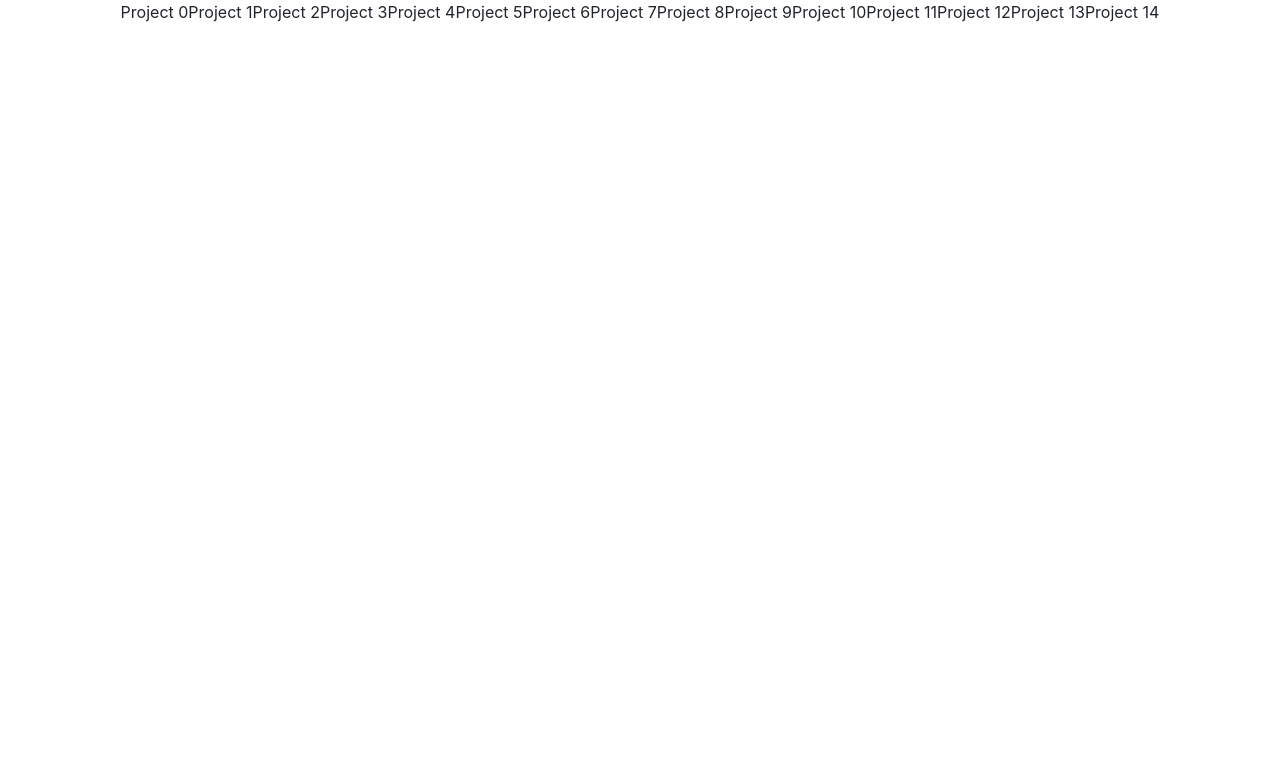
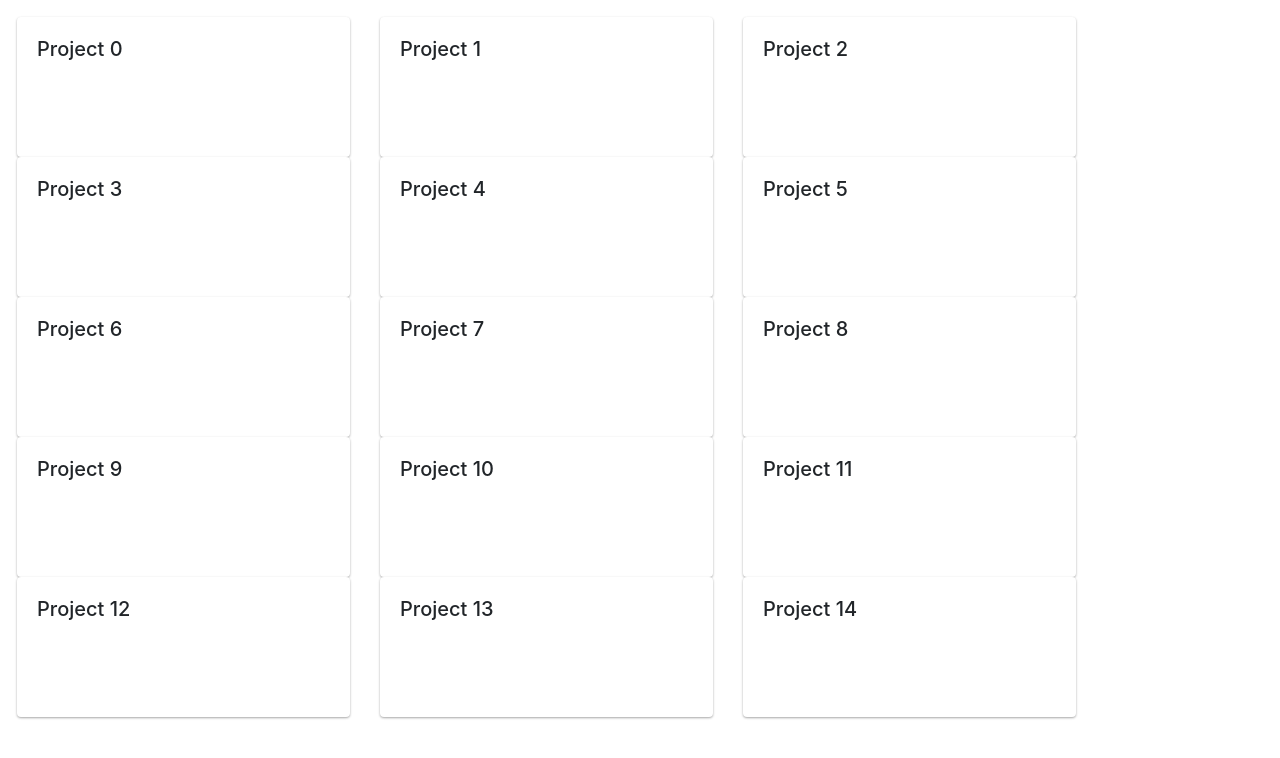
Before and after one commit to umbchackers/Judging-App, a React (Create React App) app in the folder client/: page / in a window 1280 px wide. Both pictures are taken after typing "Sample", "Sample123" into the empty fields and a click on the button "Log in". Shown: the top 758 px of the page. Built offline with nearby package versions, Linux system fonts and the light colour scheme; the HTML template or start-up script is replaced by a standard one.

Commit message:
#14 add cards and some styling, needs ranking functionality

```diff
--- a/client/src/App.css
+++ b/client/src/App.css
@@ -2,6 +2,9 @@
   display: flex;
   flex-direction: column;
   align-items: center;
+  padding: 17px;
+  flex-grow: 1;
+  justify-content: center;
 }
 
 .loading {
--- a/client/src/Home/Home.css
+++ b/client/src/Home/Home.css
@@ -1,5 +1,3 @@
-.form-file {
-  display: grid;
-  grid-gap: 5px;
-  margin: 45px 0 45px 0;
+.home {
+  height: 100%;
 }
--- a/client/src/Home/Home.js
+++ b/client/src/Home/Home.js
@@ -1,18 +1,49 @@
-import React from 'react';
+import React, { Component } from 'react';
+
+import { Card, CardDeck } from 'react-bootstrap';
+
 import './Home.css';
 
-const renderCards = assignments => {
-  const cards = [];
-  assignments.forEach(assignment => {
-    cards.push(assignment);
-  });
-  return cards
+const cardStyle = {
+  minWidth: '333px',
+  maxWidth: '333px',
+  minHeight: 'calc(20vh - 20px)',
+  maxHeight: 'calc(20vh - 20px)',
+  boxShadow: '0 1px 3px rgba(0,0,0,0.12), 0 1px 2px rgba(0,0,0,0.24)',
+  border: 'none',
 };
 
-const Home = ({ assignments }) => (
-  <div className="home">
-    {renderCards(assignments)}
-  </div>
-)
+class Home extends Component {
+  constructor(props) {
+    super(props);
+    this.state = {
+
+    };
+  }
+
+  renderCards = () => {
+    const cards = [];
+    this.props.assignments.forEach(a => {
+      cards.push(
+        <Card style={cardStyle} key={a}>
+          <Card.Body>
+            <Card.Title>{a}</Card.Title>
+          </Card.Body>
+        </Card>
+      );
+    });
+    return <CardDeck>{cards}</CardDeck>
+  }
+
+  render() {
+    return (
+      <div className="home">
+        <div className="gallery">
+          {this.renderCards()}
+        </div>
+      </div>
+    );
+  }
+}
 
 export default Home;
--- a/client/src/Login/Login.css
+++ b/client/src/Login/Login.css
@@ -1,8 +1,4 @@
 .login {
-  align-items: center;
-  display: flex;
-  height: 100%;
-  position: absolute;
   width: 33%;
   max-width: 300px;
   min-width: 200px;
--- a/client/src/index.css
+++ b/client/src/index.css
@@ -6,9 +6,14 @@
   -moz-osx-font-smoothing: grayscale;
 }
 
-body {
+html, body, #root {
   margin: 0;
   padding: 0;
+  height: 100vh;
+}
+
+#root {
+  display: flex;
 }
 
 code {
```
Also changed, not shown: 1 other file (tests, documents, lock files or other folders).
